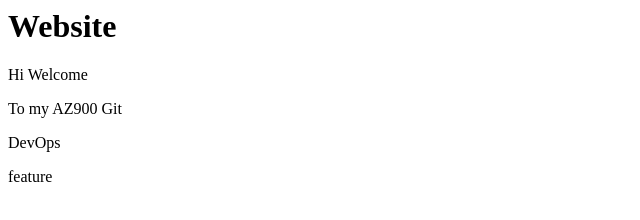
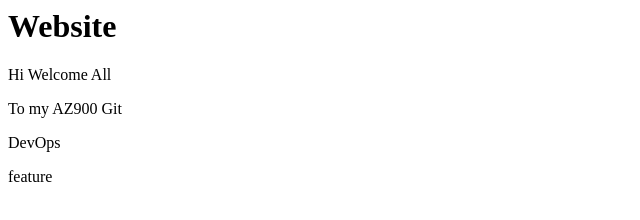
Before and after one commit to SushanthKN/Learning_Git, a plain HTML site: page index.html in a window 1280 px wide. Shown: the full height of the page, 0-640 px from the left. Drawn offline with Linux system fonts and the light colour scheme.

Commit message:
Update index.html
Added

```diff
--- a/index.html
+++ b/index.html
@@ -1,8 +1,9 @@
 <html>
 <title> Hello </title>
 <h1> Website </h1>
-<p> Hi Welcome </p>
+<p> Hi Welcome All </p>
 <p> To my AZ900  Git</p>
 <p> DevOps </p>
+
 <p> feature </p>
 </html>
```
